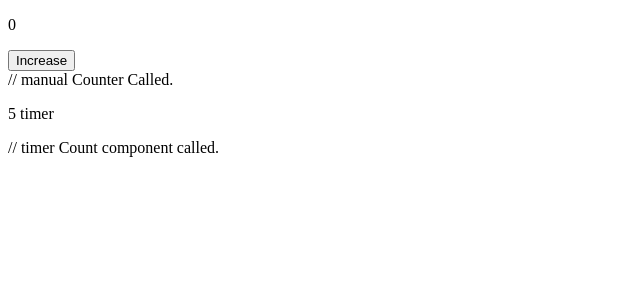
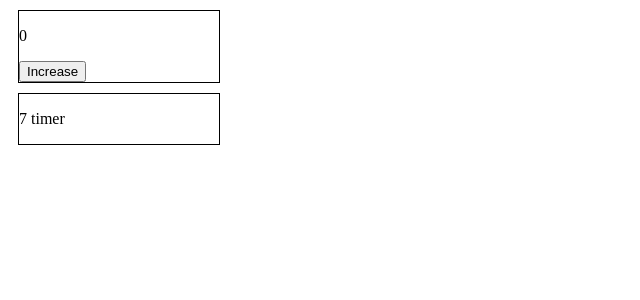
Before and after one commit to Bjchavda242837/First-React-Project, a React (Vite) app: page / in a window 1280 px wide. Shown: the top 300 px of the page, without its empty margins (0-640 px from the left). Built offline with nearby package versions, Linux system fonts and the light colour scheme.

Commit message:
fix names and add explening comments

```diff
--- a/src/App.jsx
+++ b/src/App.jsx
@@ -3,15 +3,15 @@ import { useEffect, useState } from "react";
 function App() {
   return (
     <div>
-      <CountIncreaseComp /> // manual Counter Called.
-      <CountTimerComp />    // timer Count component called.
+      <CountIncreaseComp />
+
+      <CountTimerComp />
     </div>
   );
 }
 
 // timer component
 function CountTimerComp() {
-
   // State variable = useState hook
   const [count, setCount] = useState(0);
 
@@ -23,21 +23,25 @@ function CountTimerComp() {
 
   // useEffect Hook used for setInterval because i have to run only once when app mount for the first time.
   useEffect(() => {
-
     console.log("inside of useEffects");
     // setInterval defined and create a variable for clearInterval.
     const timer = setInterval(increaseCount, 1000);
 
     // timer cleanup in useEffect hook.
-    return ()=> {
+    return () => {
       clearInterval(timer);
-    }
-
+    };
   }, []);
 
   // html Div with p tag and count variable in return for rendering
   return (
-    <div>
+    <div
+      style={{
+        border: "1px solid black",
+        margin: 10,
+        width: 200,
+      }}
+    >
       <p> {count} timer</p>
     </div>
   );
@@ -45,20 +49,18 @@ function CountTimerComp() {
 
 // button click increase counter component.
 function CountIncreaseComp() {
-
   // State variable = useState hook.
   const [count, setCount] = useState(0);
 
   // function for increase count on onclick.
   function IncreaseCountClick() {
-
     // state variable is update here via setCount function.
     setCount(count + 1);
   }
 
   // html Div with p tag and count variable in return for rendering
   return (
-    <div>
+    <div style={{ border: "1px solid black", margin: 10, width: 200 }}>
       <p> {count} </p>
       <button onClick={IncreaseCountClick}>Increase</button>
     </div>
```
